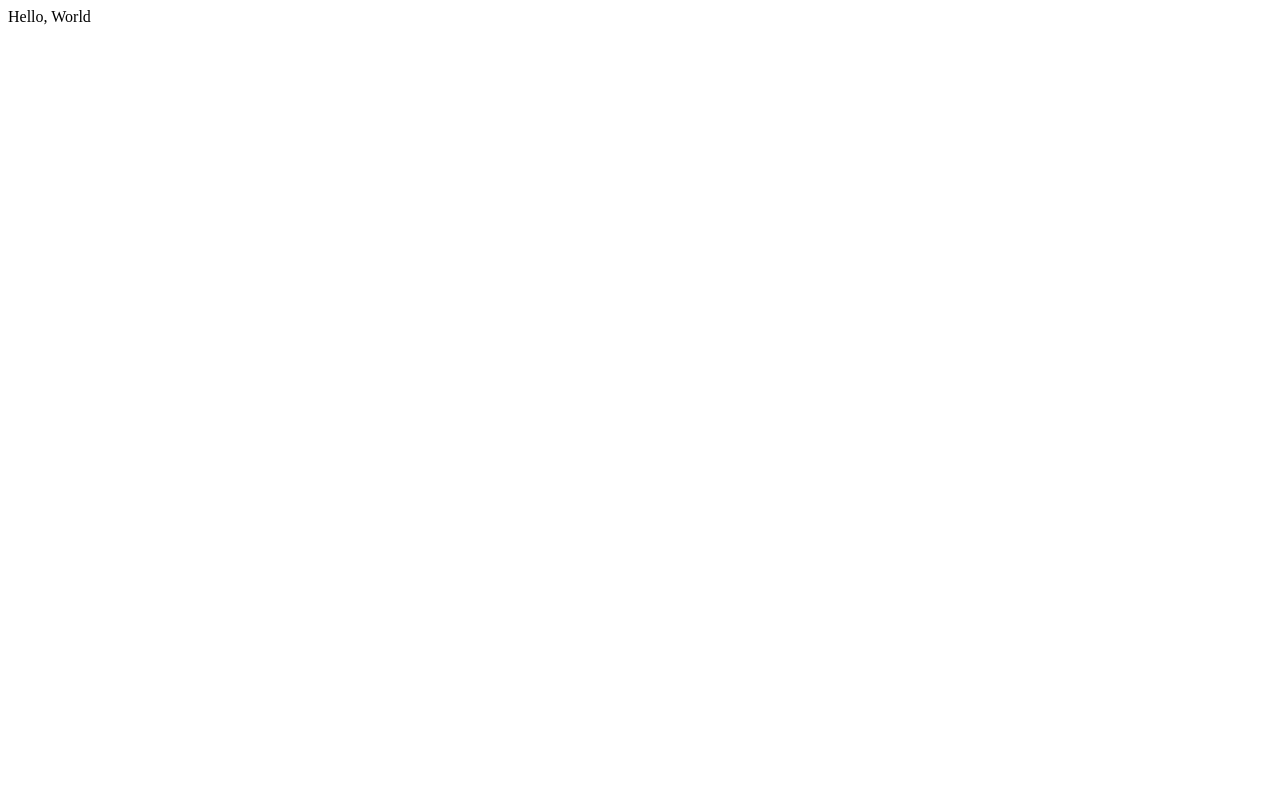
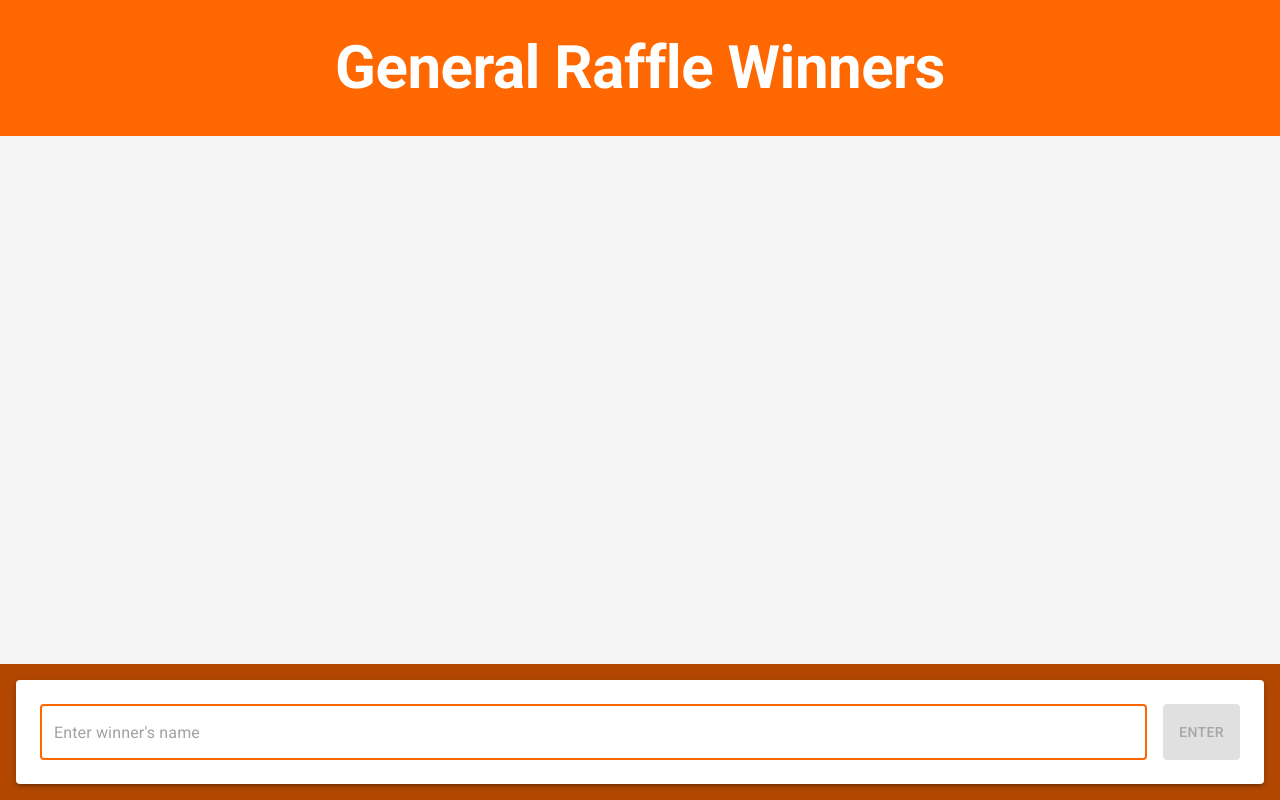
Before and after one commit to JRichlen/nppf-raffle-display, a React (Vite) app: page /display in a window 1280 px wide. Built offline with nearby package versions, Linux system fonts and the light colour scheme.

Commit message:
replace placeholder with main App component in entry point

```diff
--- a/src/main.tsx
+++ b/src/main.tsx
@@ -1,11 +1,10 @@
 import { StrictMode } from 'react'
 import { createRoot } from 'react-dom/client'
-// import App from './App.tsx'
+import App from './App.tsx'
 
 
 createRoot(document.getElementById('root')!).render(
   <StrictMode>
-    {/* <App/> */}
-    <div>Hello, World</div>
+    <App/>
   </StrictMode>,
 )
```
